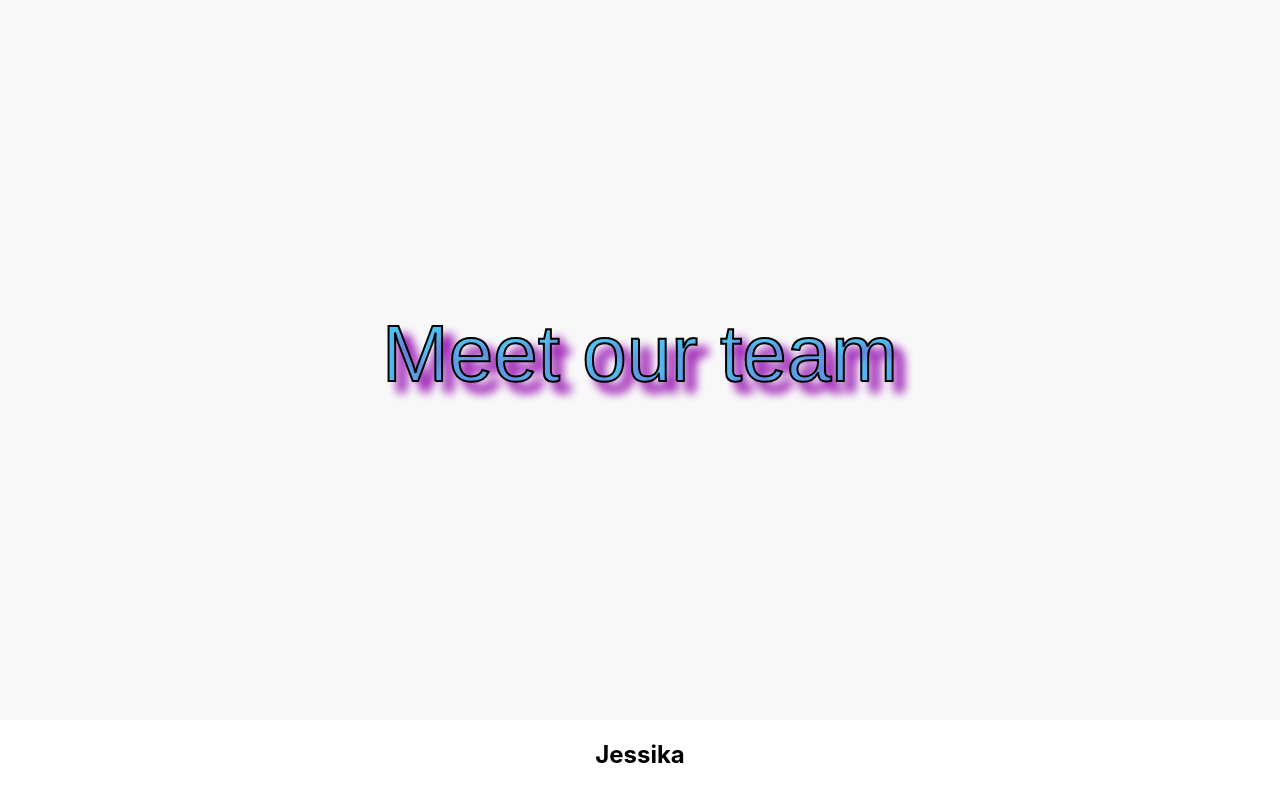
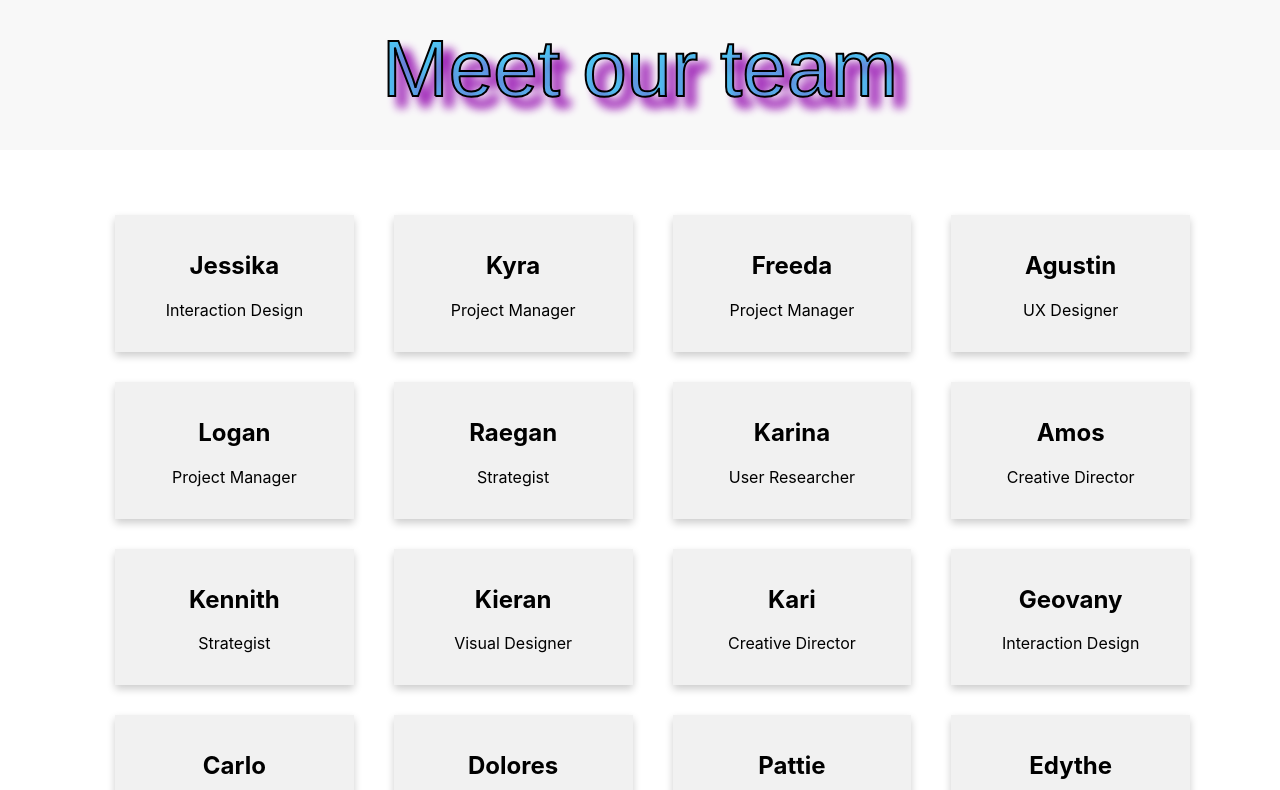
Before and after one commit to deepali-02/team-page, a React (Create React App) app: page / in a window 1280 px wide. Shown: the top 790 px of the page. Built offline with nearby package versions, Linux system fonts and the light colour scheme.

Commit message:
added css to cards

```diff
--- a/src/Page/style.css
+++ b/src/Page/style.css
@@ -8,11 +8,15 @@
   );
 } */
 
+* {
+  box-sizing: border-box;
+}
+
 .title-container {
   background: #f8f8f8;
   display: flex;
   align-items: center;
-  height: 90vh;
+  /* height: 90vh; */
 }
 
 .text-line {
@@ -55,3 +59,38 @@
     fill: rgb(78, 195, 241);
   }
 }
+
+
+.body-container {
+  justify-items: center;
+  display: flex;
+  padding: 50px 75px 95px 100px;
+}
+
+/* Remove extra left and right margins, due to padding */
+.row {
+  margin: 0 -5px;
+
+}
+
+/* Clear floats after the columns */
+.row:after {
+  content: "";
+  display: table;
+  clear: both;
+
+}
+
+.column {
+  float: left;
+  width: 25%;
+  padding: 15px 20px;
+
+}
+
+.card {
+  box-shadow: 0 4px 8px 0 rgba(0, 0, 0, 0.2);
+  padding: 16px;
+  text-align: center;
+  background-color: #f1f1f1;
+}
```
